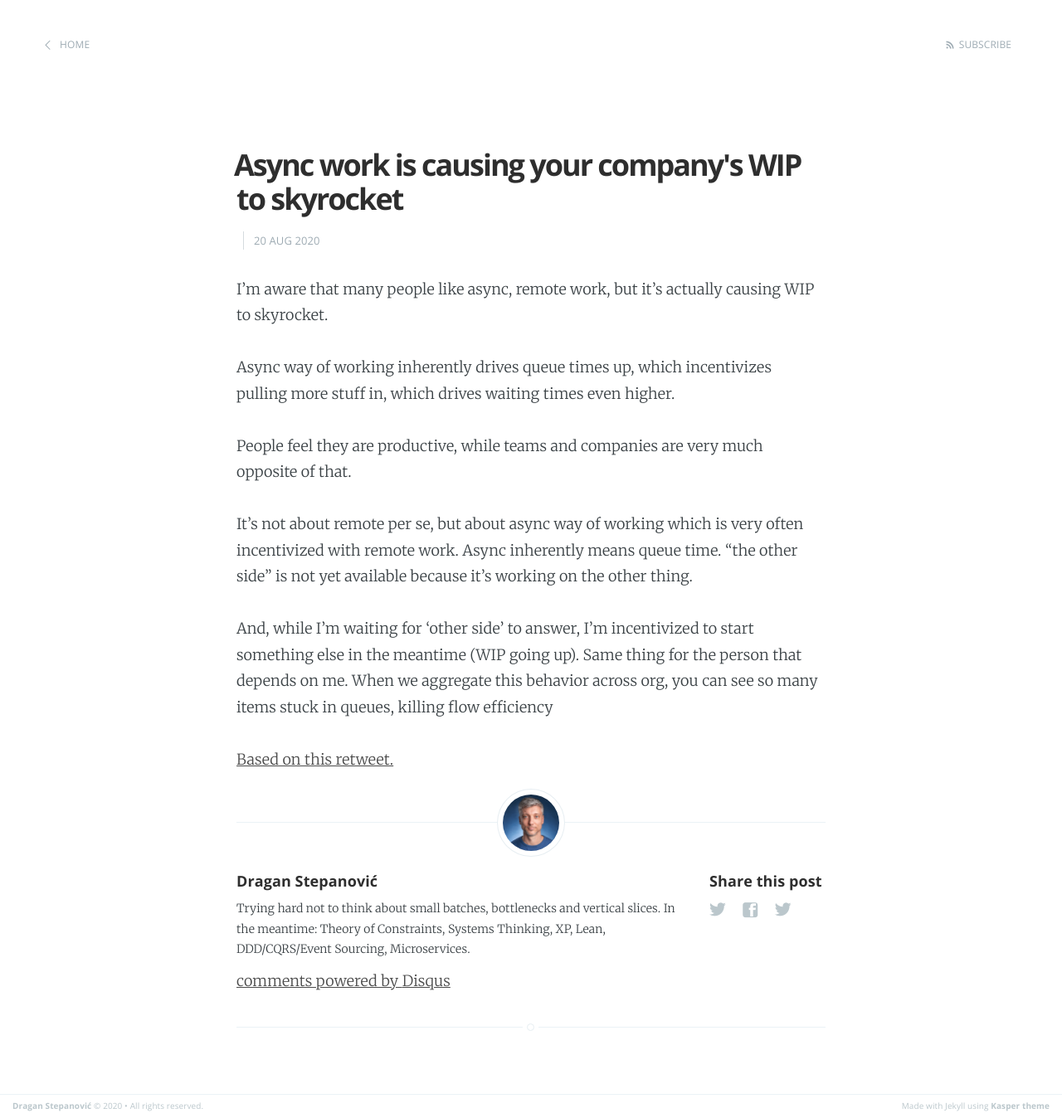
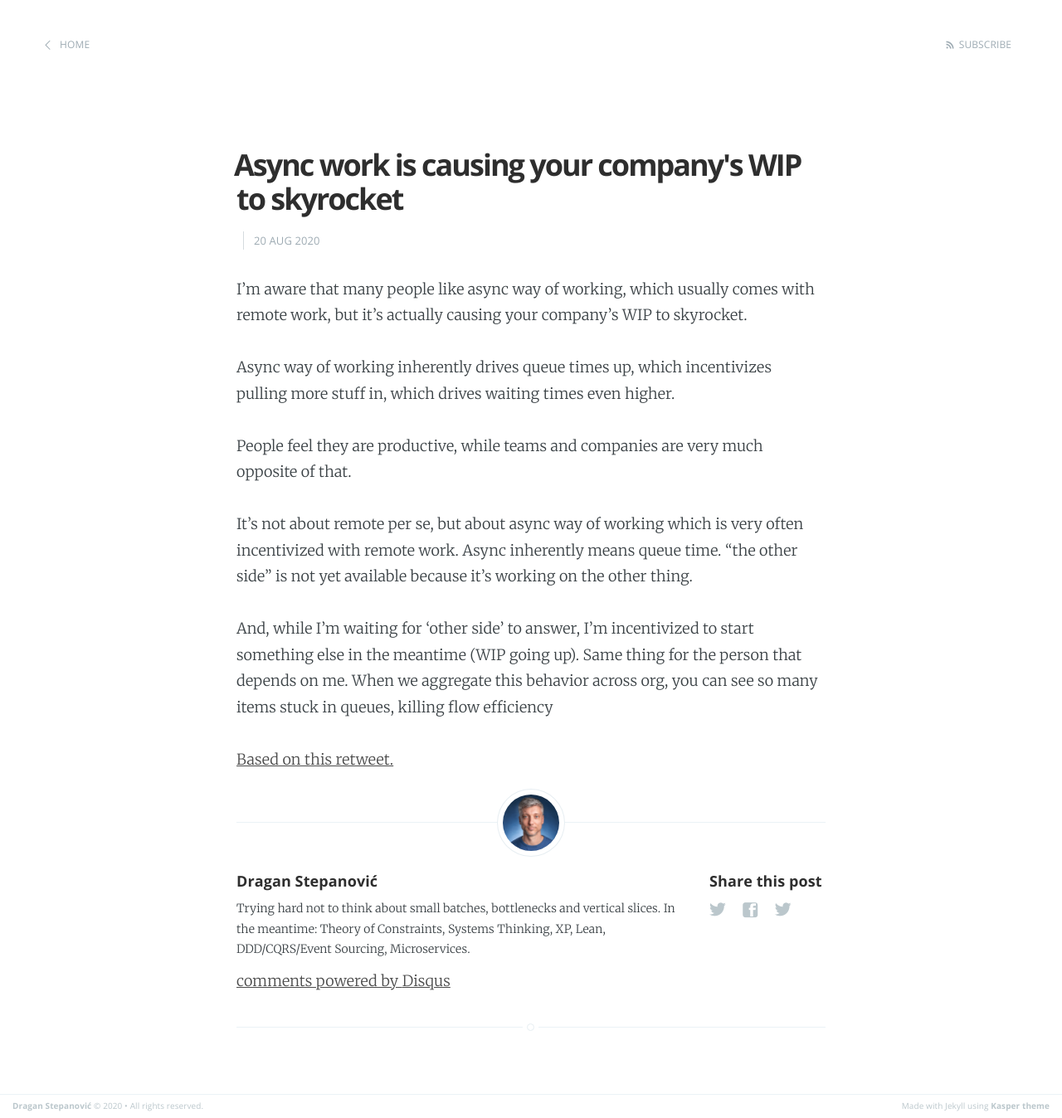
Before and after one commit to dragan-stepanovic/dragan-stepanovic.github.io, a Jekyll site: the page built from _posts/2020-08-20-async-work-and-wip.md, in a window 1280 px wide. Shown: the whole page at 83% size. Built offline with Jekyll 4.4.1, drawn with Linux system fonts in a browser that asks for light colours; our own code applies the rules of GitHub Pages for plain Markdown files; comment, search, counter and statistics services are not loaded.

Commit message:
Update 2020-08-20-async-work-and-wip.md

```diff
--- a/_posts/2020-08-20-async-work-and-wip.md
+++ b/_posts/2020-08-20-async-work-and-wip.md
@@ -2,7 +2,7 @@
 title: Async work is causing your company's WIP to skyrocket
 ---
 
-I'm aware that many people like async, remote work, but it's actually causing WIP to skyrocket.
+I'm aware that many people like async way of working, which usually comes with remote work, but it's actually causing your company's WIP to skyrocket.
 
 Async way of working inherently drives queue times up, which incentivizes pulling more stuff in, which drives waiting times even higher.
 
```
